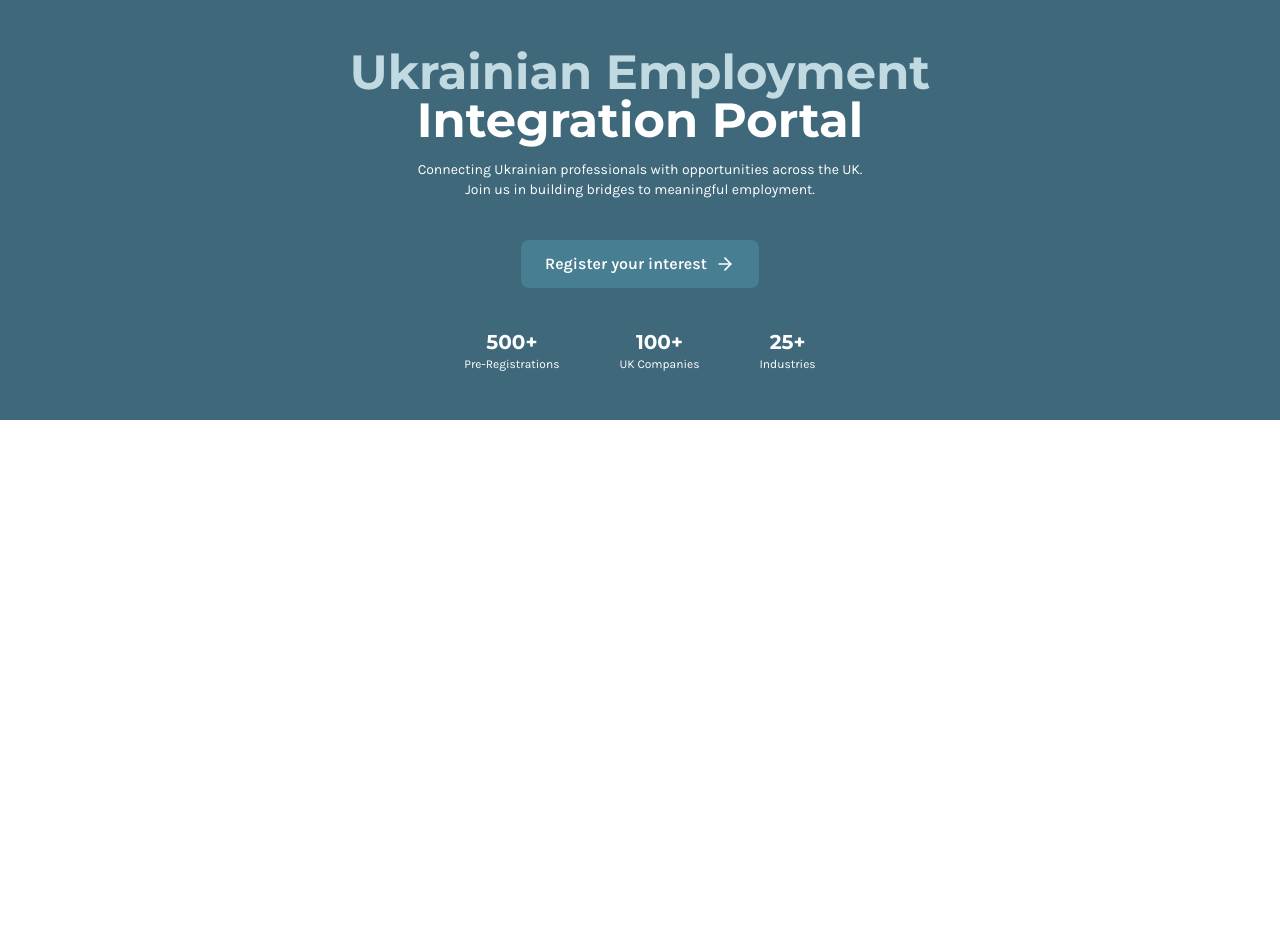
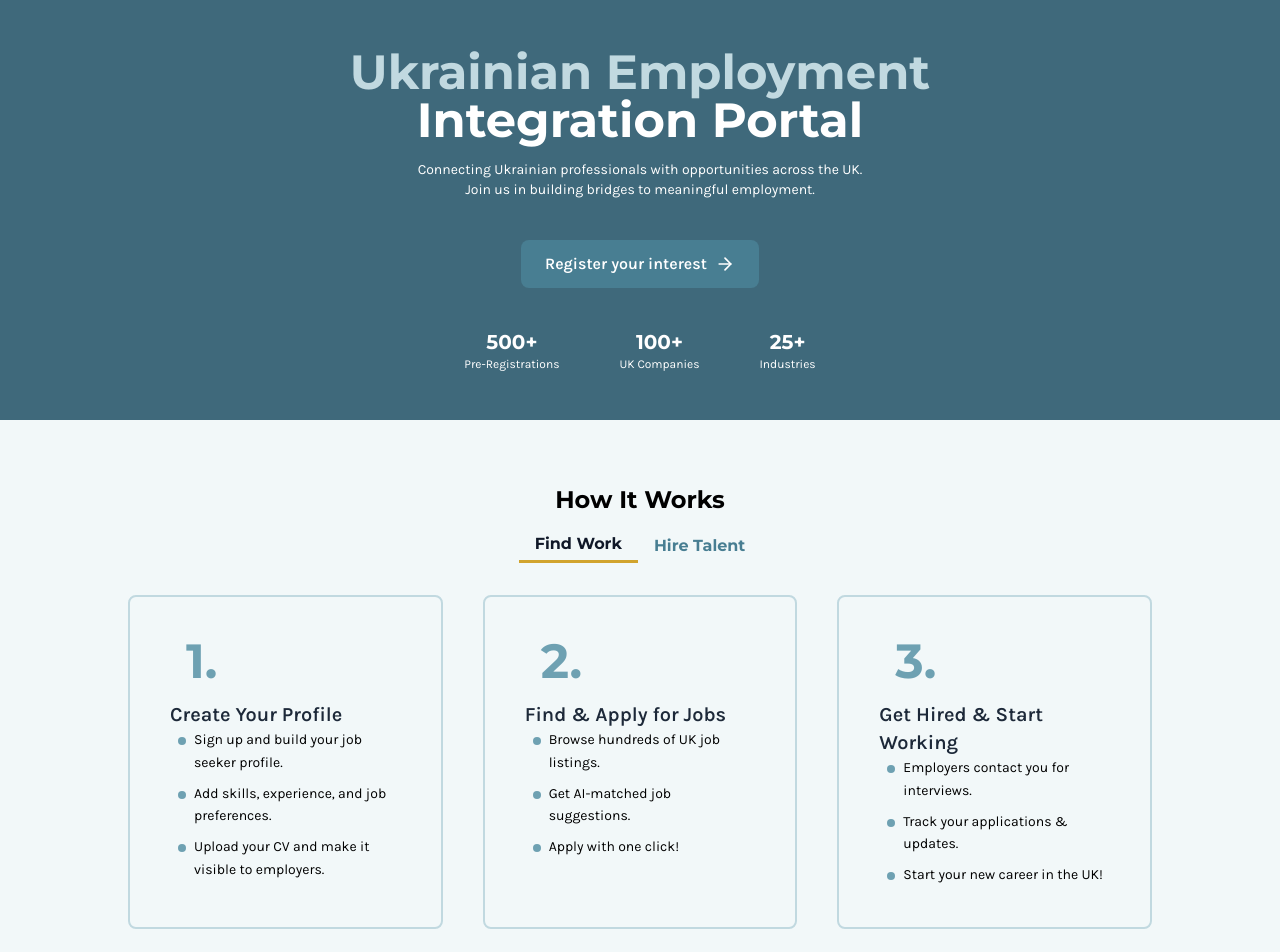
Before and after one commit to yuzbamaria/helpchain-ua, a Next.js app: page / in a window 1280 px wide. Shown: the top 952 px of the page. Before the commit the page ends 800 px from the top, so only its background shows below. Built offline with nearby package versions, Linux system fonts and the light colour scheme.

Commit message:
feat: create HowItWorks component with Find Work steps
relates #19

```diff
--- /dev/null
+++ b/src/app/components/HowItWorks.tsx
@@ -0,0 +1,114 @@
+"use client";
+import { useState } from "react";
+import Link from "next/link";
+
+const steps = [
+  {
+    number: 1,
+    title: "Create Your Profile",
+    items: [
+      "Sign up and build your job seeker profile.",
+      "Add skills, experience, and job preferences.",
+      "Upload your CV and make it visible to employers.",
+    ],
+  },
+  {
+    number: 2,
+    title: "Find & Apply for Jobs",
+    items: [
+      "Browse hundreds of UK job listings.",
+      "Get AI-matched job suggestions.",
+      "Apply with one click!",
+    ],
+  },
+  {
+    number: 3,
+    title: "Get Hired & Start Working",
+    items: [
+      "Employers contact you for interviews.",
+      "Track your applications & updates.",
+      "Start your new career in the UK!",
+    ],
+  },
+];
+
+export default function HowItWorks() {
+  const [activeTab, setActiveTab] = useState<"find" | "hire">("find");
+
+  return (
+    <section className="bg-primary-50 py-16 px-4 sm:px-6 lg:px-8">
+      <div className="max-w-5xl mx-auto text-center">
+        <h2 className="text-2xl font-bold font-heading  mb-4">
+          How It Works
+        </h2>
+
+        {/* Tabs */}
+        <div className="flex justify-center text-base font-bold mb-8 font-heading">
+          <button
+            onClick={() => setActiveTab("find")}
+            className={`pb-1 transition ${
+              activeTab === "find"
+                ? "text-gray-900 border-b-3 border-accent-500 px-4"
+                : "text-primary-500 hover:text-brand-primary px-4"
+            }`}
+          >
+            Find Work
+          </button>
+          <button
+            onClick={() => setActiveTab("hire")}
+            className={`pb-1 transition ${
+              activeTab === "hire"
+                ? "text-gray-900 border-b-3 border-accent-500 px-4"
+                : "text-primary-500 hover:text-brand-primary px-4"
+            }`}
+          >
+            Hire Talent
+          </button>
+        </div>
+
+        {/* Content */}
+        {activeTab === "find" && (
+          <>
+            <div className="grid gap-10 grid-cols-1 md:grid-cols-3 text-left font-body">
+              {steps.map((step) => (
+                <div key={step.number} className="border-2 border-primary-200 rounded-lg p-10">
+                  <div className="text-primary-400 font-bold text-5xl font-heading mb-4 px-4">
+                    {step.number}.
+                  </div>
+                  <p className="text-xl font-semibold text-gray-800">
+                    {step.title}
+                  </p>
+                  <ul className="space-y-2 text-primary text-sm leading-relaxed pl-2">
+                    {step.items.map((item, index) => (
+                      <li key={index} className="relative pl-4 text-primary text-sm leading-relaxed">
+                        <span className="absolute left-0 top-2 w-2 h-2 bg-primary-400 rounded-full" />
+                        {item}
+                      </li>
+                    ))}
+                  </ul>
+                </div>
+              ))}
+            </div>
+
+            <div className="mt-12 font-body font-extrabold flex flex-col sm:flex-row items-center align-center justify-center gap-4">
+              <p className="text-lg font-medium text-black">
+                Ready to find your next job?
+              </p>
+              <Link href="/sign-up">
+                <button className="bg-accent-400 hover:bg-accent-600 text-white font-semibold py-3 px-6 rounded-lg transition duration-200">
+                  Sign Up Now
+                </button>
+              </Link>
+            </div>
+          </>
+        )}
+
+        {activeTab === "hire" && (
+          <div className="text-gray-500 mt-8">
+            <p>Content for "Hire Talent" will be added soon...</p>
+          </div>
+        )}
+      </div>
+    </section>
+  );
+}
--- a/src/app/page.tsx
+++ b/src/app/page.tsx
@@ -1,9 +1,11 @@
 import Hero from './components/Hero';
+import HowItWorks from './components/HowItWorks';
 
 export default function Home() {
   return (
     <main>
       <Hero />
+      <HowItWorks />
     </main>
   );
 }
```
